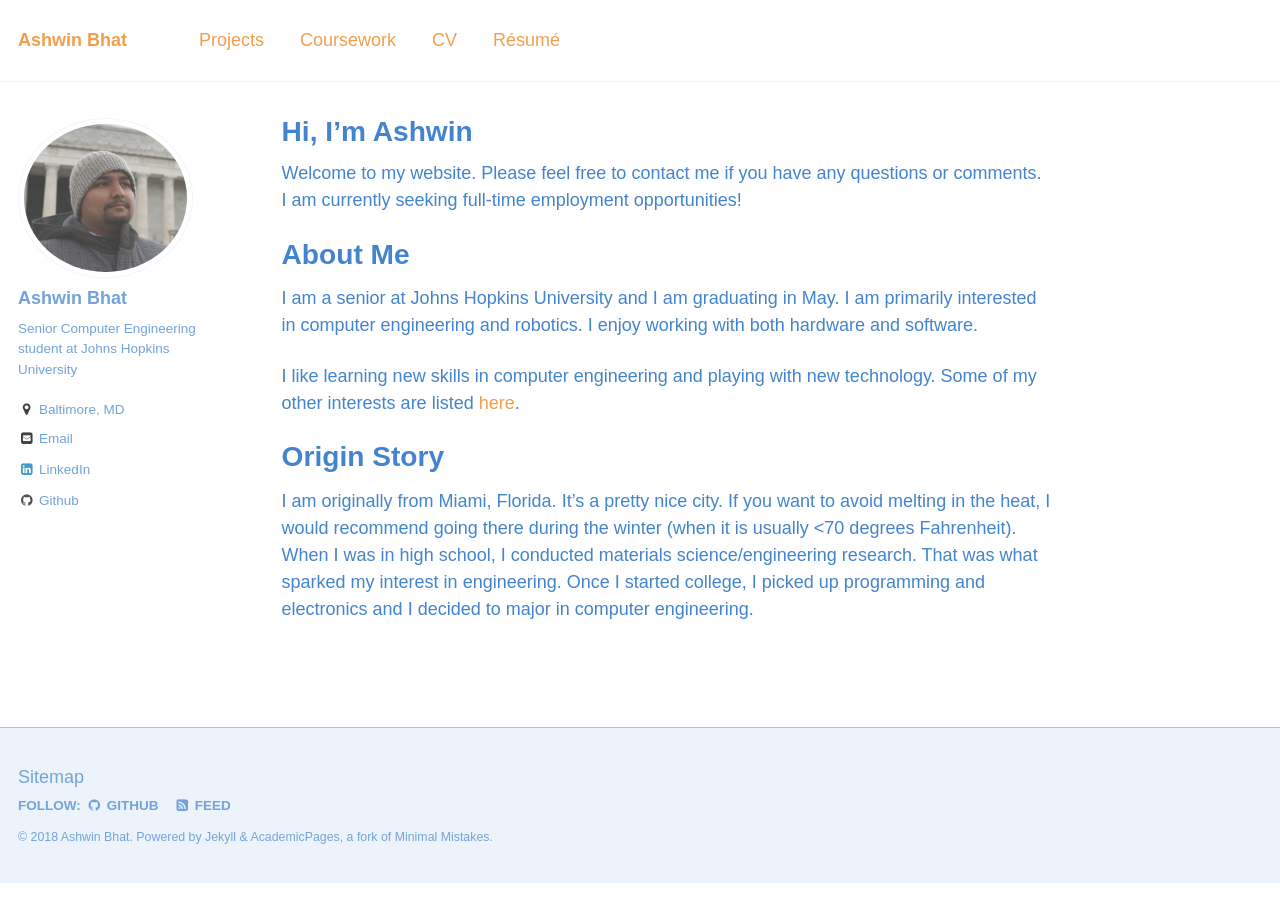
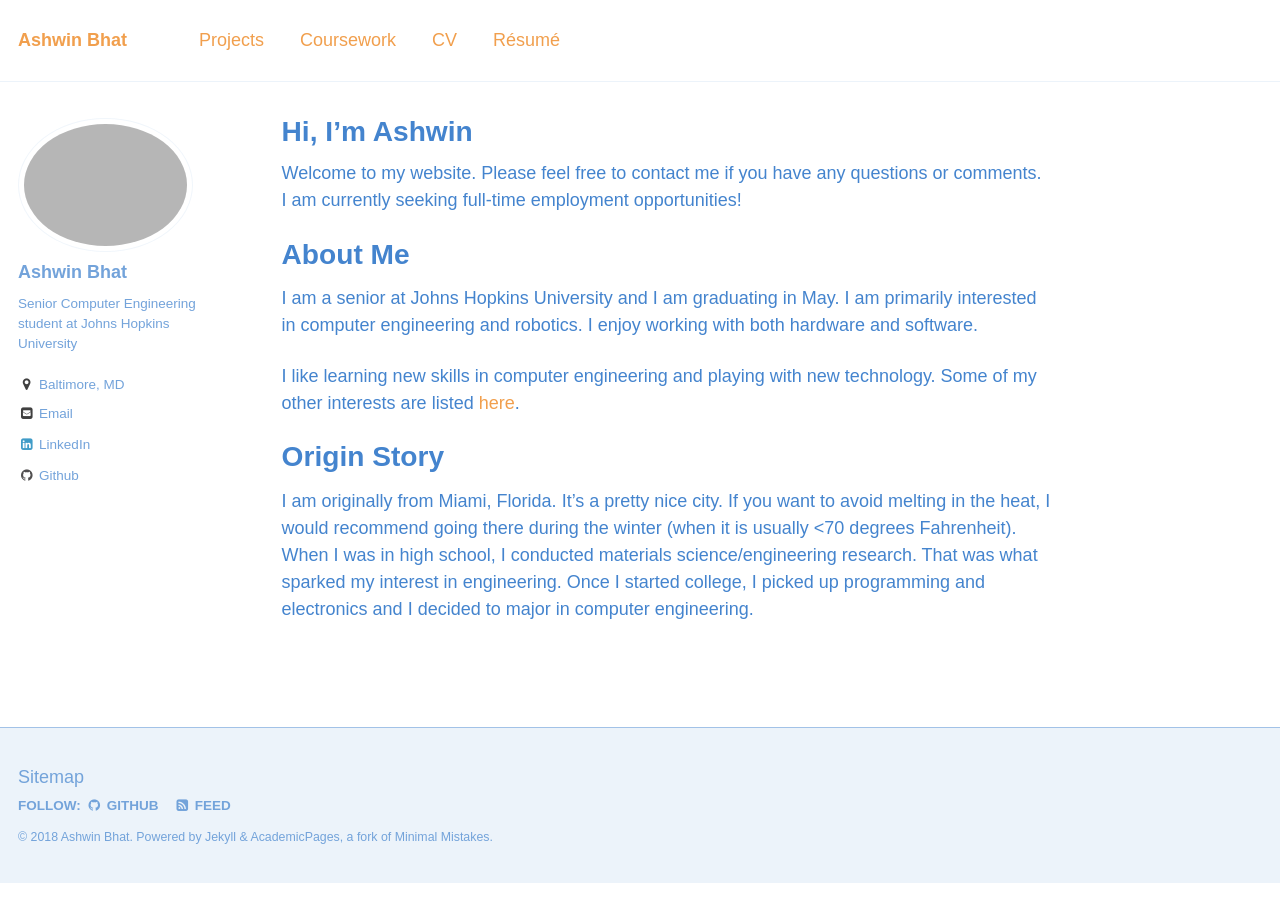
Before and after one commit to The-Shwin/the-shwin.github.io, a Jekyll site: the page built from _pages/about.md, in a window 1280 px wide. Built offline with Jekyll 4.4.1, drawn with Linux system fonts in a browser that asks for light colours; some web fonts are replaced.

Commit message:
Update _config.yml

```diff
--- a/_config.yml
+++ b/_config.yml
@@ -81,7 +81,7 @@
 # Site Author
 author:
   name             : "Ashwin Bhat"
-  avatar           : "temp_profile.PNG"
+  avatar           : "test_profilepic.jpg"
   bio              : "Senior Computer Engineering student at Johns Hopkins University"
   location         : "Baltimore, MD"
   employer         :
```
